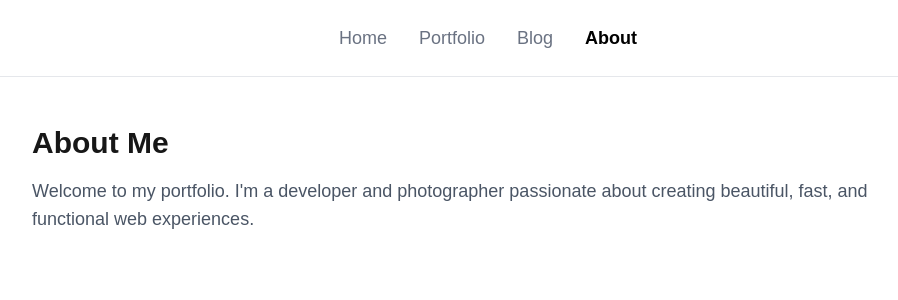
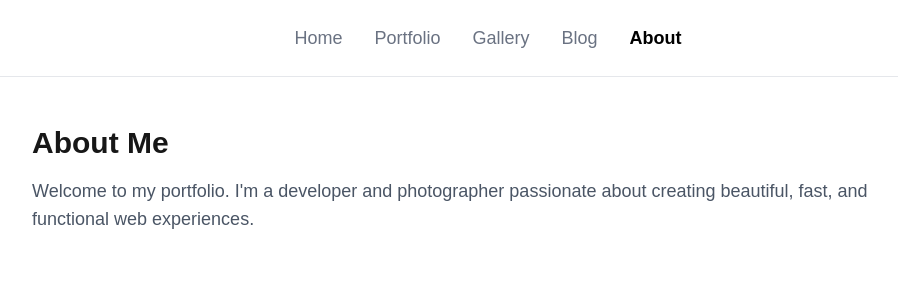
Before and after one commit to miikamoii/photography-portfolio, a Next.js app: page /about in a window 1280 px wide. Shown: the top 300 px of the page, without its empty margins (152-1050 px from the left). Built offline with nearby package versions, Linux system fonts and the light colour scheme.

Commit message:
Update Navbar.tsx

```diff
--- a/src/components/Navbar.tsx
+++ b/src/components/Navbar.tsx
@@ -6,6 +6,7 @@ import { usePathname } from "next/navigation";
 const navItems = [
   { label: "Home", href: "/" },
   { label: "Portfolio", href: "/portfolio" },
+  { label: "Gallery", href: "/gallery" },
   { label: "Blog", href: "/blog" },
   { label: "About", href: "/about" },
 ];
```
